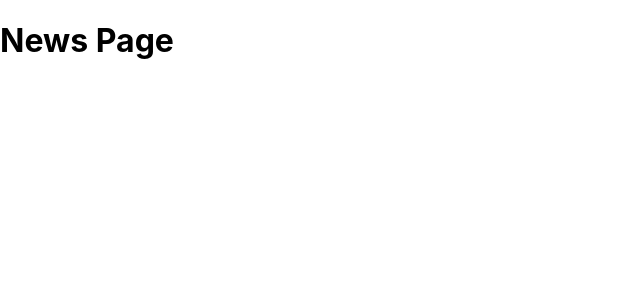
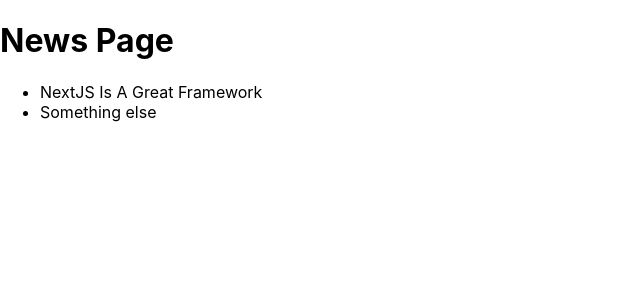
Before and after one commit to DenisHristov12/NextJS-App, a Next.js app: page /news in a window 1280 px wide. Shown: the top 300 px of the page, without its empty margins (0-640 px from the left). Built offline with nearby package versions, Linux system fonts and the light colour scheme.

Commit message:
linking between pages

```diff
--- a/pages/news/[newsId].js
+++ b/pages/news/[newsId].js
@@ -1,4 +1,10 @@
+import { useRouter } from 'next/router';
+
 function DetailsPage() {
+  const router = useRouter();
+
+  const newsId = router.query.newsId;
+
   return <h1>Details Page</h1>;
 }
 
--- a/pages/news/index.js
+++ b/pages/news/index.js
@@ -1,5 +1,19 @@
+import Link from 'next/link';
+
 function NewsPage() {
-  return <h1>News Page</h1>;
+  return (
+    <>
+      <h1>News Page</h1>
+      <ul>
+        <li>
+          <Link href="/news/nextjs-framework">NextJS Is A Great Framework</Link>
+        </li>
+        <li>
+          <Link href="/news/else">Something else</Link>
+        </li>
+      </ul>
+    </>
+  );
 }
 
 export default NewsPage;
```
